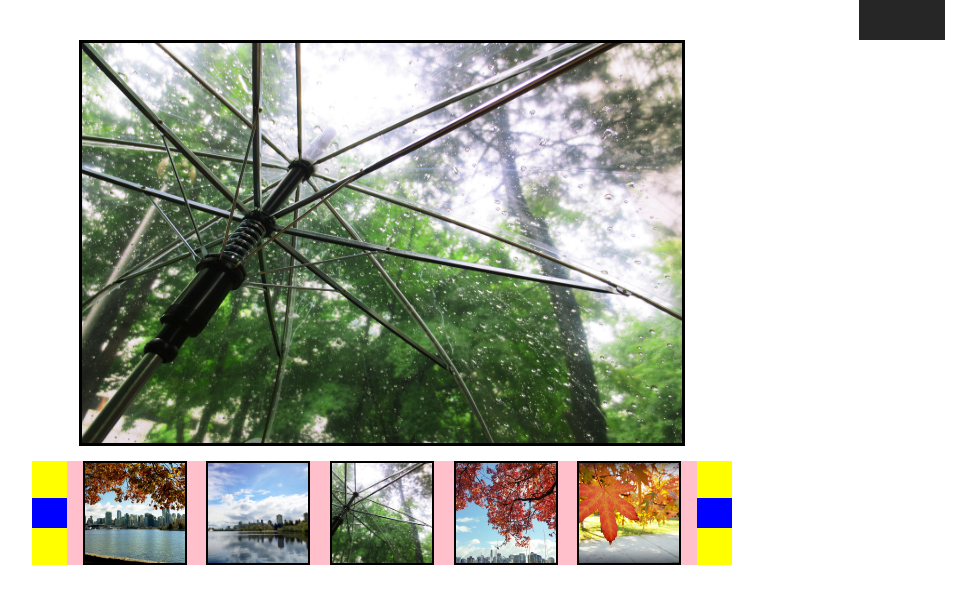
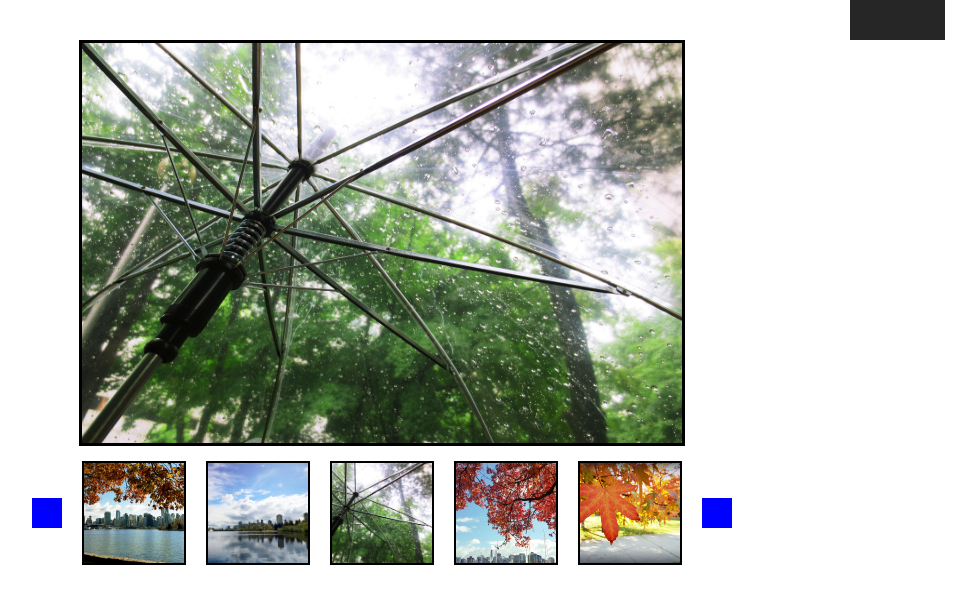
Before and after one commit to jieun-lee/photo-viewer, a plain HTML site: page index.html in a window 1280 px wide. Shown: the whole page, without its empty margins (258-1234 px from the left). Drawn offline with nearby package versions, Linux system fonts and the light colour scheme.

Commit message:
Prepare code for preview image animation

```diff
--- a/index.html
+++ b/index.html
@@ -68,9 +68,6 @@
 						<img src="images/test4.jpg">
 					</div>
 
-					<div class="preview", id="prev6">
-					</div>
-
 				</div>
 
 				<div class="arrowholder" id="rightarrowholder">
--- a/script.js
+++ b/script.js
@@ -1,8 +1,18 @@
 // PHOTO VIEWER
 // by Jieun Lee
 
+////////////////////////////////////////////////////////////////////////////////
+// VARIABLES
+////////////////////////////////////////////////////////////////////////////////
+
+// array of preview box objects
+var prevBox = ["#prev0", "#prev1", "#prev2", "#prev3", "#prev4", "#prev5"];
+
+// in prevBox, the index of the center image
+var prevCent = 3;
+
+
 // array of image objects
-// each object has a name and caption
 var images = [
 	{name: "images/test0.jpg", caption: "Leaves, Downtown, Water"},
 	{name: "images/test1.jpg", caption: "Reflection"},
@@ -17,12 +27,25 @@ document.addEventListener("keydown", keyDownHandler, false);
 // index of current image
 var curr = 2;
 
+
 // index of preview images
+// TODO: want to replace this
 var prevImg = [0, 1, 2, 3, 4];
 
 var bGalleryOpen = false;
 
-var borderProp = "2px solid black";
+////////////////////////////////////////////////////////////////////////////////
+// HELPER FUNCTIONS
+////////////////////////////////////////////////////////////////////////////////
+
+// sets the position of the preview images
+var setPreviewPos = function() {
+	for (var i = 0; i < prevBox.length; i++) {
+		// images are 104px each + 20px in between
+		var imgPos = (i-1)*124 + "px";
+		$(prevBox[i]).css("left", imgPos);
+	}
+}
 
 // sets the indices of the preview images
 var setPrevArray = function() {
@@ -73,6 +96,10 @@ var getIndexByName = function(sName) {
 	return 0;
 }
 
+////////////////////////////////////////////////////////////////////////////////
+// ACTION-HANDLING FUNCTIONS
+////////////////////////////////////////////////////////////////////////////////
+
 // sets the image based on click-select
 var clickSelectImage = function(sName) {
 	var iCurr = getIndexByName(sName);
@@ -115,11 +142,14 @@ function keyDownHandler(e) {
 	}
 }
 
+////////////////////////////////////////////////////////////////////////////////
+// JQUERY DOCUMENT
+////////////////////////////////////////////////////////////////////////////////
+
 $(document).ready(function(){
 
-	// hide for now
-	$("#prev0").hide();
-	$("#prev6").hide();
+	setPreviewPos();
+
 	$("#caption").hide();
 	setCaption();
 
--- a/stylesheet.css
+++ b/stylesheet.css
@@ -26,8 +26,8 @@
 	position: absolute;
 	bottom: 0px;
 	right: 0px;
-	width: 15%;
-	height: 18%;
+	width: 95px;
+	height: 15%;
 }
 
 #gallery-photo-holder {
@@ -109,16 +109,14 @@
 	width: 700px;
 	height: 104px;
 	margin-top: 15px;
-	background-color: orange;
 }
 
 .arrowholder {
 	position: absolute;
-	width: 5%;
+	width: 30px;
 	height: 100%;
 	top: 0px;
 	z-index: 5;
-	background-color: yellow;
 }
 
 #leftarrowholder {
@@ -145,53 +143,21 @@
 */
 #preview-container {
 	position: absolute;
-	width: 90%;
+	width: 600px;
 	height: 100%;
-	background-color: pink;
 	top: 0px;
-	left: 5%;
+	left: 50px;
 	overflow: hidden;
 }
 
 .preview {
 	width: 100px;
 	height: 100px;
-	/*
-	margin-left: 7px;
-	margin-right: 7px;
-	*/
 	border: 2px solid black;
-	display: inline-block;
 	overflow: hidden;
 	background-color: white;
 	position: absolute;
 }
-
-#prev1 {
-	left: 16px;
-}
-
-#prev2 {
-	/* 16 + 104 + 14 + 5? */
-	left: 139px;
-}
-
-#prev3 {
-	/* 139 + 104 + 14 + 6? */
-	left: 263px;
-}
-
-#prev4 {
-	/* 263 + 104 + 14 + 6? */
-	left: 387px;
-}
-
-#prev5 {
-	/* 388 + 104 + 14 + 6? */
-	left: 510px;
-}
-/* set these manually, idk where these numbers came from
-use the length to specify more natural and normal values */
 
 .preview img {
 	height: 100%;
```
